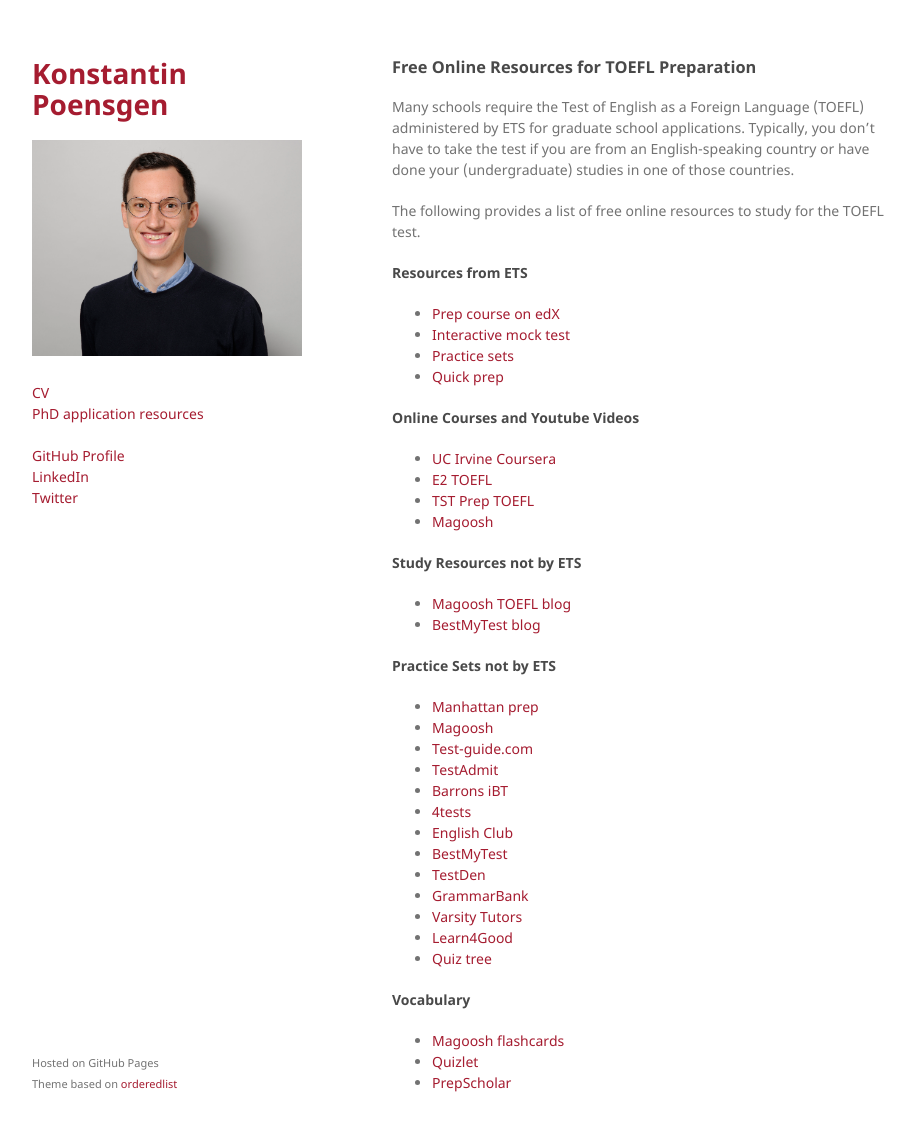
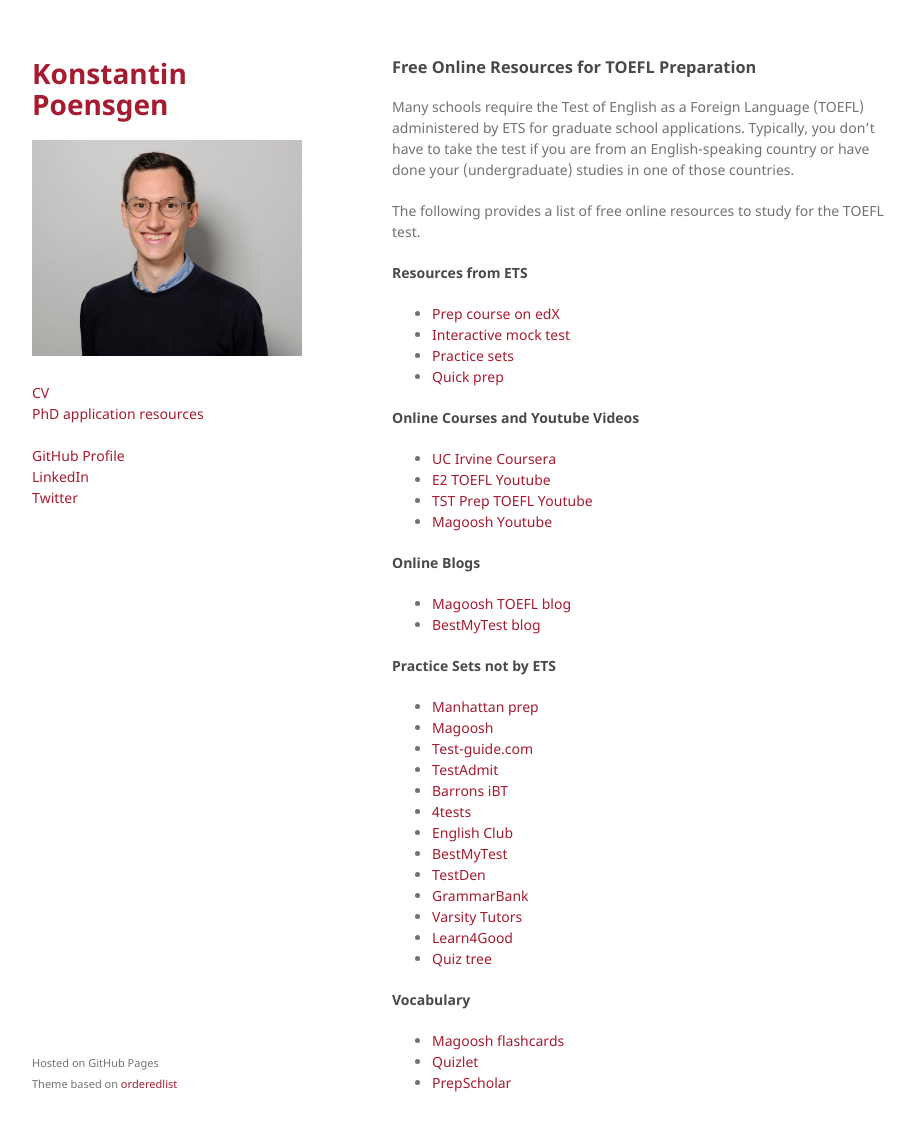
Before and after one commit to konstantinpoensgen/konstantinpoensgen.github.io, a Jekyll site: the page built from pages/free-toefl-prep.md, in a window 1280 px wide and 1163 px high. Shown: the top 1131 px of the window, without its empty margins (178-1089 px from the left). Built offline with Jekyll 4.4.1, drawn with Linux system fonts in a browser that asks for light colours; our own code applies the rules of GitHub Pages for plain Markdown files.

Commit message:
updating toefl prep page

```diff
--- a/pages/free-toefl-prep.md
+++ b/pages/free-toefl-prep.md
@@ -14,11 +14,11 @@ The following provides a list of free online resources to study for the TOEFL te
 #### Online Courses and Youtube Videos
 
 - [UC Irvine Coursera](https://www.coursera.org/specializations/toefl-preparation)
-- [E2 TOEFL](https://www.youtube.com/channel/UClgEU5L6R4RuWZGd99h7qDA)
-- [TST Prep TOEFL](https://www.youtube.com/channel/UCL0ZOT3eKp4RvKcQyBZJ4bw)
-- [Magoosh](https://www.youtube.com/@MagooshTOEFL/featured)
+- [E2 TOEFL Youtube](https://www.youtube.com/channel/UClgEU5L6R4RuWZGd99h7qDA)
+- [TST Prep TOEFL Youtube](https://www.youtube.com/channel/UCL0ZOT3eKp4RvKcQyBZJ4bw)
+- [Magoosh Youtube](https://www.youtube.com/@MagooshTOEFL/featured)
 
-#### Study Resources not by ETS
+#### Online Blogs
 
 - [Magoosh TOEFL blog](https://magoosh.com/toefl/)
 - [BestMyTest blog](https://www.bestmytest.com/blog/toefl)
```
